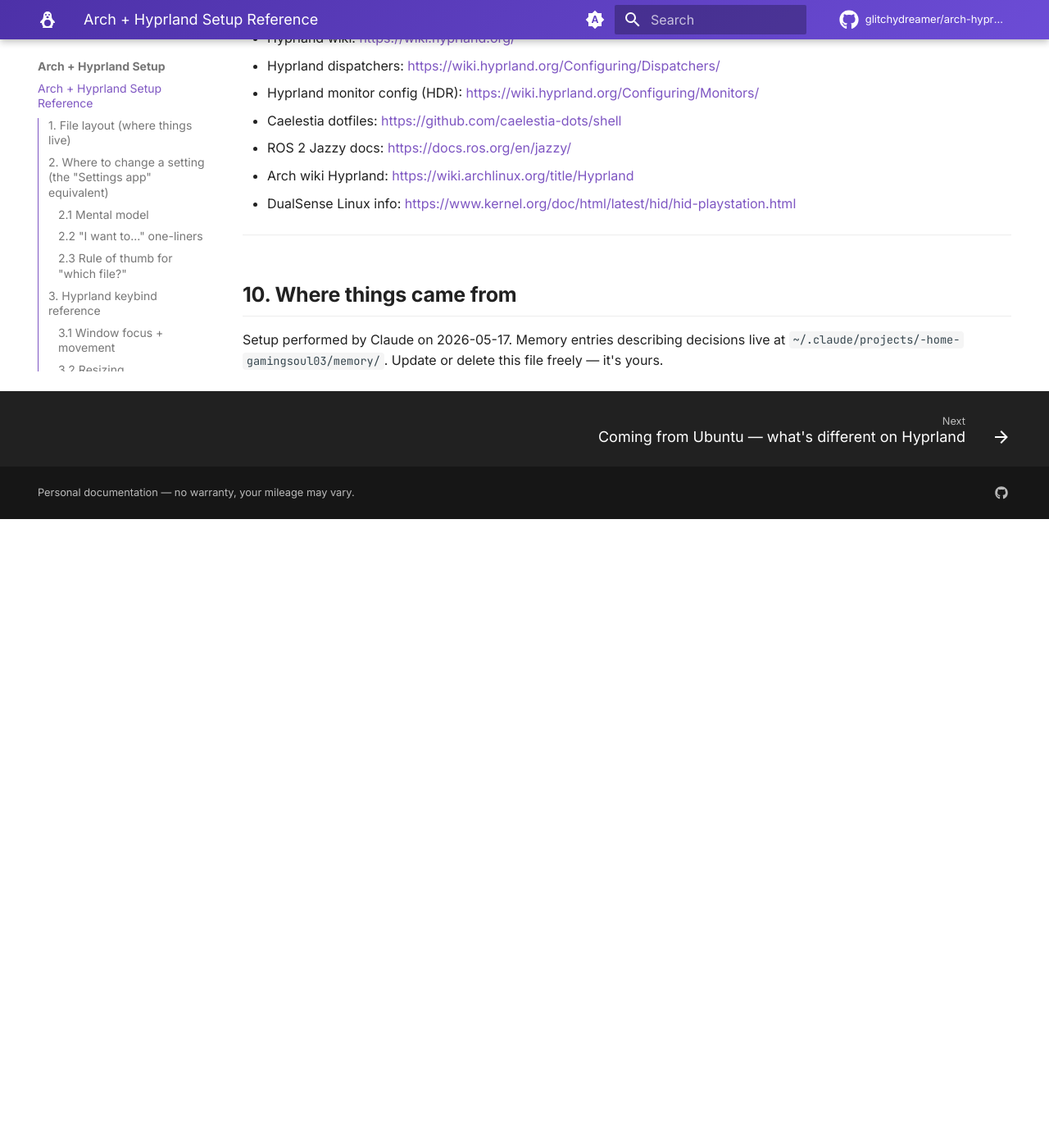
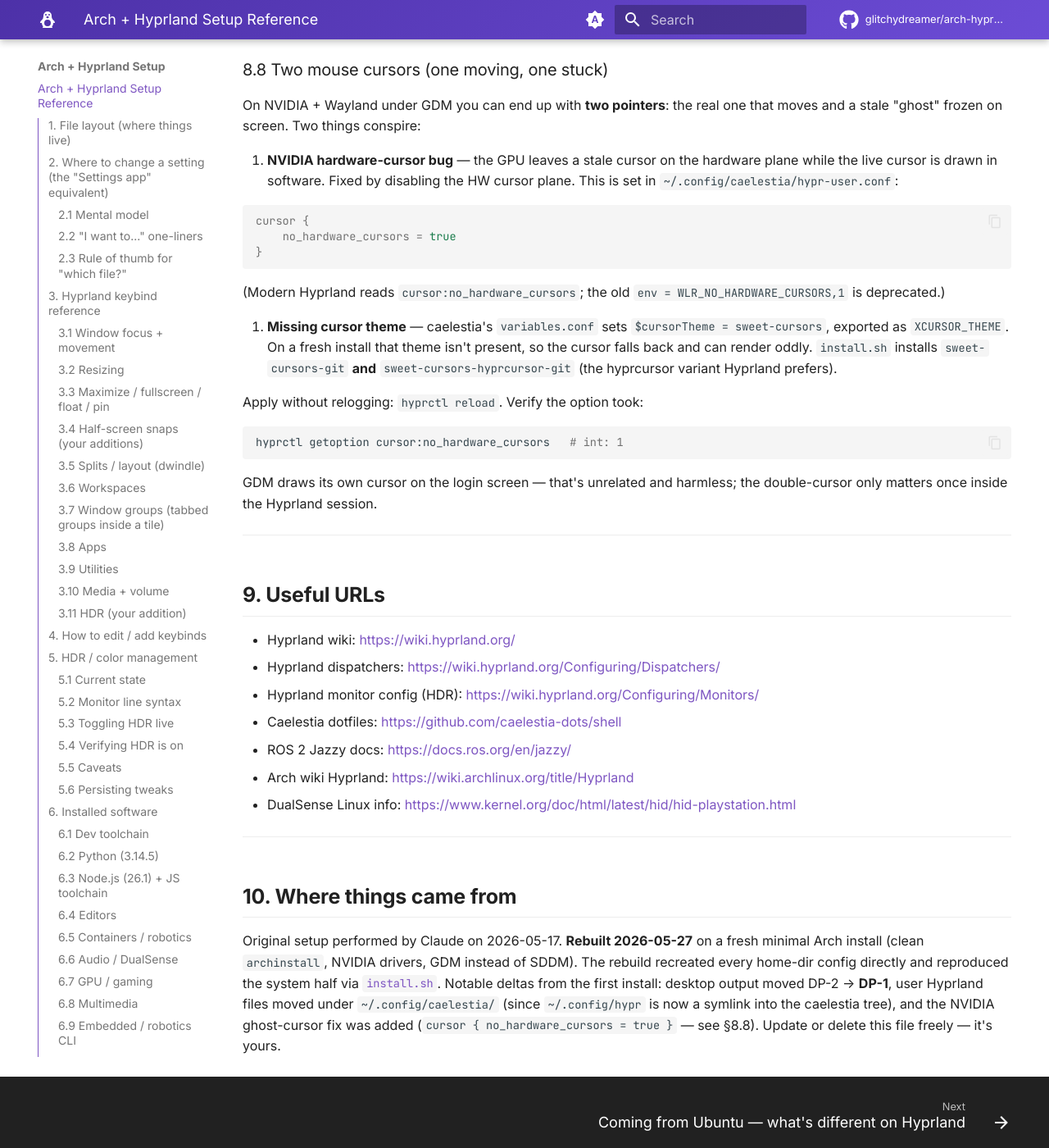
Before and after one commit to glitchydreamer/arch-hyprland-setup, an MkDocs documentation site: the page built from docs/index.md, in a window 1280 px wide and 1400 px high, scrolled down 20306 px. Shown: the whole window at 82% size. Built offline with MkDocs 1.6.1 and Material for MkDocs 9.7.7, drawn with Linux system fonts in a browser that asks for light colours; comment, search, counter and statistics services are not loaded; before the commit the page ends 20939 px from its top, so only the background shows below that; some of the changed text lies outside the part shown.

Commit message:
feat: rebuild for fresh install — install.sh + DP-1/GDM/ghost-cursor docs
Recreated the setup on a clean minimal Arch install (NVIDIA + GDM):
- add install.sh reproducing the system half (packages, DualSense udev fix,
  CUDA path, Docker/NVIDIA runtime, groups, fish login shell)
- desktop output retargeted DP-2 -> DP-1
- user Hyprland files moved under ~/.config/caelestia/ (since ~/.config/hypr
  is now a symlink into the caelestia tree); select-monitors.sh -> ~/.local/bin
- document the NVIDIA two-cursor fix (cursor { no_hardware_cursors = true }
  + install sweet-cursors) as troubleshooting §8.8

Co-Authored-By: Claude Opus 4.7 <noreply@anthropic.com>

````diff
--- a/docs/index.md
+++ b/docs/index.md
@@ -1,11 +1,19 @@
 # Arch + Hyprland Setup Reference
 
-> Last updated 2026-05-18. HDR set to OFF by default; toggle with `Super + Ctrl + Alt + H`.
-> Machine: Arch Linux + Hyprland 0.55 + caelestia dotfiles.
+> Last updated 2026-05-27. HDR set to OFF by default; toggle with `Super + Ctrl + Alt + H`.
+> Machine: Arch Linux + Hyprland + caelestia dotfiles, **GDM** as the display manager.
 > The install lives on a portable NVMe and roams between two hosts —
-> **desktop** (NVIDIA RTX 3060 + Intel iGPU, LG Ultrawide 3440x1440@160 Hz on DP-2)
+> **desktop** (NVIDIA RTX 3060, LG Ultrawide 3440x1440@160 Hz on **DP-1**)
 > and **laptop** (Intel Raptor Lake + RTX 4070 Mobile, BOE 16" 2560x1600@240 Hz on eDP-1).
 > Per-host monitor config switches automatically on session start — see [Display setup](display.md).
+>
+> **Rebuilt 2026-05-27** on a fresh minimal Arch install (NVIDIA + GDM). The
+> system-level half (packages, DualSense fix, CUDA, Docker/NVIDIA, fish shell)
+> is reproduced by [`install.sh`](https://github.com/glitchydreamer/arch-hyprland-setup/blob/main/install.sh)
+> at the repo root; the home-dir configs below were recreated directly. Two
+> things changed vs. the previous install: the desktop output is now **DP-1**
+> (was DP-2), and user Hyprland files live under `~/.config/caelestia/` because
+> `~/.config/hypr` is now a symlink into the caelestia package tree.
 
 ---
 
@@ -16,10 +24,10 @@
 | Caelestia upstream config (don't edit) | `~/.local/share/caelestia/hypr/` |
 | **Your Hyprland user overrides** | `~/.config/caelestia/hypr-user.conf` |
 | **Your Hyprland variable overrides** | `~/.config/caelestia/hypr-vars.conf` |
-| Hyprland entrypoint (symlink to caelestia) | `~/.config/hypr/hyprland.conf` |
-| **Per-host monitor configs** | `~/.config/hypr/hyprland/monitors-{laptop,desktop}.conf` |
-| Active monitor symlink (flips per host) | `~/.config/hypr/hyprland/monitors.conf` |
-| Host-detection script (runs on session start) | `~/.config/hypr/scripts/select-monitors.sh` |
+| Hyprland entrypoint (symlink into caelestia tree) | `~/.config/hypr` → `~/.local/share/caelestia/hypr` |
+| **Per-host monitor configs** | `~/.config/caelestia/hypr-monitors-{laptop,desktop}.conf` |
+| Active monitor symlink (flips per host) | `~/.config/caelestia/hypr-monitors.conf` |
+| Host-detection script (runs on session start) | `~/.local/bin/select-monitors.sh` |
 | Fish shell config (caelestia) | `~/.config/fish/config.fish` |
 | **Your fish dev-env additions** | `~/.config/fish/conf.d/dev-env.fish` |
 | Personal scripts (in PATH) | `~/.local/bin/` |
@@ -44,10 +52,10 @@ Configuration is owned by different layers depending on what you're changing. Us
 |---|---|---|
 | **Hyprland — windows, monitors, keybinds, input** | | |
 | Keybinds, window rules, startup apps | `~/.config/caelestia/hypr-user.conf` | sourced last — always wins; full reference: [Keybinds](keybinds.md) |
-| Monitor (resolution, refresh, scale, VRR) | `~/.config/hypr/hyprland/monitors-{laptop,desktop}.conf` | per-host file, picked automatically; see [Display setup](display.md) |
+| Monitor (resolution, refresh, scale, VRR) | `~/.config/caelestia/hypr-monitors-{laptop,desktop}.conf` | per-host file, picked automatically; see [Display setup](display.md) |
 | Inspect / arrange displays (GUI) | `wdisplays` | drag-arrange, scale, refresh, VRR toggle — see [Display setup → Inspecting current state](display.md#inspecting-current-state) |
 | Inspect displays (CLI, deep) | `drm_info` | full kernel DRM dump: modes, EDID, HDR/VRR caps, pixel formats |
-| HDR / color management for DP-2 | toggle with `Super+Ctrl+Alt+H` (script `~/.local/bin/hdr-toggle`) | live mode flip via `hyprctl keyword monitor` |
+| HDR / color management for DP-1 | toggle with `Super+Ctrl+Alt+H` (script `~/.local/bin/hdr-toggle`) | live mode flip via `hyprctl keyword monitor` |
 | Gaps, borders, rounded corners, animations | `~/.config/caelestia/hypr-vars.conf` | `general / decoration / animations` blocks |
 | Keyboard layout, repeat rate, mouse / trackpad | same — `input {}` block | |
 | **Caelestia shell — bar, launcher, theme, notifications** | `~/.config/caelestia/shell.json` | reload with `Ctrl + Super + Shift + R` |
@@ -291,7 +299,7 @@ hyprctl binds | grep -A3 'YourKeyHere'
 
 ### 5.1 Current state
 
-Your monitor (LG Ultrawide on DP-2) supports:
+Your monitor (LG Ultrawide on DP-1) supports:
 
 - HDR10 (SMPTE ST2084 / PQ EOTF)
 - BT.2020 RGB + YCC color spaces
@@ -300,10 +308,10 @@ Your monitor (LG Ultrawide on DP-2) supports:
 
 **HDR is OFF by default** — the session starts in plain 8-bit sRGB. HDR is opt-in per session via the toggle bind (`Super + Ctrl + Alt + H`).
 
-The default monitor line in `~/.config/hypr/hyprland/monitors-desktop.conf`:
+The default monitor line in `~/.config/caelestia/hypr-monitors-desktop.conf`:
 
 ```
-monitor = DP-2, 3440x1440@159.96, 0x0, 1, bitdepth, 10, cm, srgb, vrr, 0
+monitor = DP-1, 3440x1440@159.96, 0x0, 1, bitdepth, 10, cm, srgb, vrr, 0
 ```
 
 Boot baseline: native resolution, 160 Hz **fixed** (VRR off — see
@@ -316,7 +324,7 @@ same SSD can boot cleanly on the laptop too — see [Display setup](display.md).
 When toggled on, the HDR profile applied by `~/.local/bin/hdr-toggle` is:
 
 ```
-monitor = DP-2, 3440x1440@159.96, 0x0, 1, bitdepth, 10, cm, hdr, sdrbrightness, 1.5, sdrsaturation, 1.0
+monitor = DP-1, 3440x1440@159.96, 0x0, 1, bitdepth, 10, cm, hdr, sdrbrightness, 1.5, sdrsaturation, 1.0
 ```
 
 Rationale for SDR-default: most Linux apps don't produce HDR output, SDR content under HDR mode often looks dim/washed-out without tuning, and HDR + VRR can flicker. Enable HDR only when launching an HDR-aware client (mpv with `--target-colorspace-hint=yes`, gamescope, Steam-in-gamescope).
@@ -350,14 +358,14 @@ The script:
 ```bash
 #!/usr/bin/env bash
 set -euo pipefail
-state=$(hyprctl monitors -j | jq -r '.[] | select(.name=="DP-2") | .colorManagementPreset')
+state=$(hyprctl monitors -j | jq -r '.[] | select(.name=="DP-1") | .colorManagementPreset')
 case "$state" in
   srgb|unknown)
-    hyprctl keyword monitor "DP-2, 3440x1440@159.96, 0x0, 1, bitdepth, 10, cm, hdr, sdrbrightness, 1.5, sdrsaturation, 1.0"
+    hyprctl keyword monitor "DP-1, 3440x1440@159.96, 0x0, 1, bitdepth, 10, cm, hdr, sdrbrightness, 1.5, sdrsaturation, 1.0"
     notify-send -i video-display "HDR enabled" "HDR10 / BT.2020"
     ;;
   *)
-    hyprctl keyword monitor "DP-2, 3440x1440@159.96, 0x0, 1, bitdepth, 10, cm, srgb, vrr, 0"
+    hyprctl keyword monitor "DP-1, 3440x1440@159.96, 0x0, 1, bitdepth, 10, cm, srgb, vrr, 0"
     notify-send -i video-display "HDR disabled" "sRGB / 10-bit / 160 Hz fixed"
     ;;
 esac
@@ -382,7 +390,7 @@ hyprctl monitors -j | jq '.[] | {name, colorManagementPreset, currentFormat}'
 
 ### 5.6 Persisting tweaks
 
-If you decide you like `sdrbrightness, 1.8`, just edit the `monitor =` line in `~/.config/hypr/hyprland/monitors-desktop.conf` to make it permanent across reboots. The toggle script's "HDR ON" branch will still use the values hard-coded in the script — update those to match if you tweak.
+If you decide you like `sdrbrightness, 1.8`, just edit the `monitor =` line in `~/.config/caelestia/hypr-monitors-desktop.conf` to make it permanent across reboots. The toggle script's "HDR ON" branch will still use the values hard-coded in the script — update those to match if you tweak.
 
 ---
 
@@ -618,6 +626,39 @@ Try in order:
 
 The AUR `gz-harmonic` package currently fails on gcc 16 because of `ogre-next2`, `fcl`, `libccd`, `octomap`. Use Gazebo via the ROS 2 Jazzy Docker image instead (`ros2-jazzy` → `gz sim ...`). Re-check in a few months once AUR maintainers patch.
 
+### 8.8 Two mouse cursors (one moving, one stuck)
+
+On NVIDIA + Wayland under GDM you can end up with **two pointers**: the real one
+that moves and a stale "ghost" frozen on screen. Two things conspire:
+
+1. **NVIDIA hardware-cursor bug** — the GPU leaves a stale cursor on the hardware
+   plane while the live cursor is drawn in software. Fixed by disabling the HW
+   cursor plane. This is set in `~/.config/caelestia/hypr-user.conf`:
+
+   ```ini
+   cursor {
+       no_hardware_cursors = true
+   }
+   ```
+
+   (Modern Hyprland reads `cursor:no_hardware_cursors`; the old
+   `env = WLR_NO_HARDWARE_CURSORS,1` is deprecated.)
+
+2. **Missing cursor theme** — caelestia's `variables.conf` sets
+   `$cursorTheme = sweet-cursors`, exported as `XCURSOR_THEME`. On a fresh
+   install that theme isn't present, so the cursor falls back and can render
+   oddly. `install.sh` installs `sweet-cursors-git` **and**
+   `sweet-cursors-hyprcursor-git` (the hyprcursor variant Hyprland prefers).
+
+Apply without relogging: `hyprctl reload`. Verify the option took:
+
+```bash
+hyprctl getoption cursor:no_hardware_cursors   # int: 1
+```
+
+GDM draws its own cursor on the login screen — that's unrelated and harmless;
+the double-cursor only matters once inside the Hyprland session.
+
 ---
 
 ## 9. Useful URLs
@@ -634,4 +675,12 @@ The AUR `gz-harmonic` package currently fails on gcc 16 because of `ogre-next2`,
 
 ## 10. Where things came from
 
-Setup performed by Claude on 2026-05-17. Memory entries describing decisions live at `~/.claude/projects/-home-gamingsoul03/memory/`. Update or delete this file freely — it's yours.
+Original setup performed by Claude on 2026-05-17. **Rebuilt 2026-05-27** on a
+fresh minimal Arch install (clean `archinstall`, NVIDIA drivers, GDM instead of
+SDDM). The rebuild recreated every home-dir config directly and reproduced the
+system half via [`install.sh`](https://github.com/glitchydreamer/arch-hyprland-setup/blob/main/install.sh).
+Notable deltas from the first install: desktop output moved DP-2 → **DP-1**,
+user Hyprland files moved under `~/.config/caelestia/` (since `~/.config/hypr`
+is now a symlink into the caelestia tree), and the NVIDIA ghost-cursor fix was
+added (`cursor { no_hardware_cursors = true }` — see §8.8). Update or delete
+this file freely — it's yours.
````
Also changed, not shown: README.md (+20 -2 lines), docs/display.md (+38 -33 lines), docs/keybinds.md (+1 -1 lines), 1 other file.
